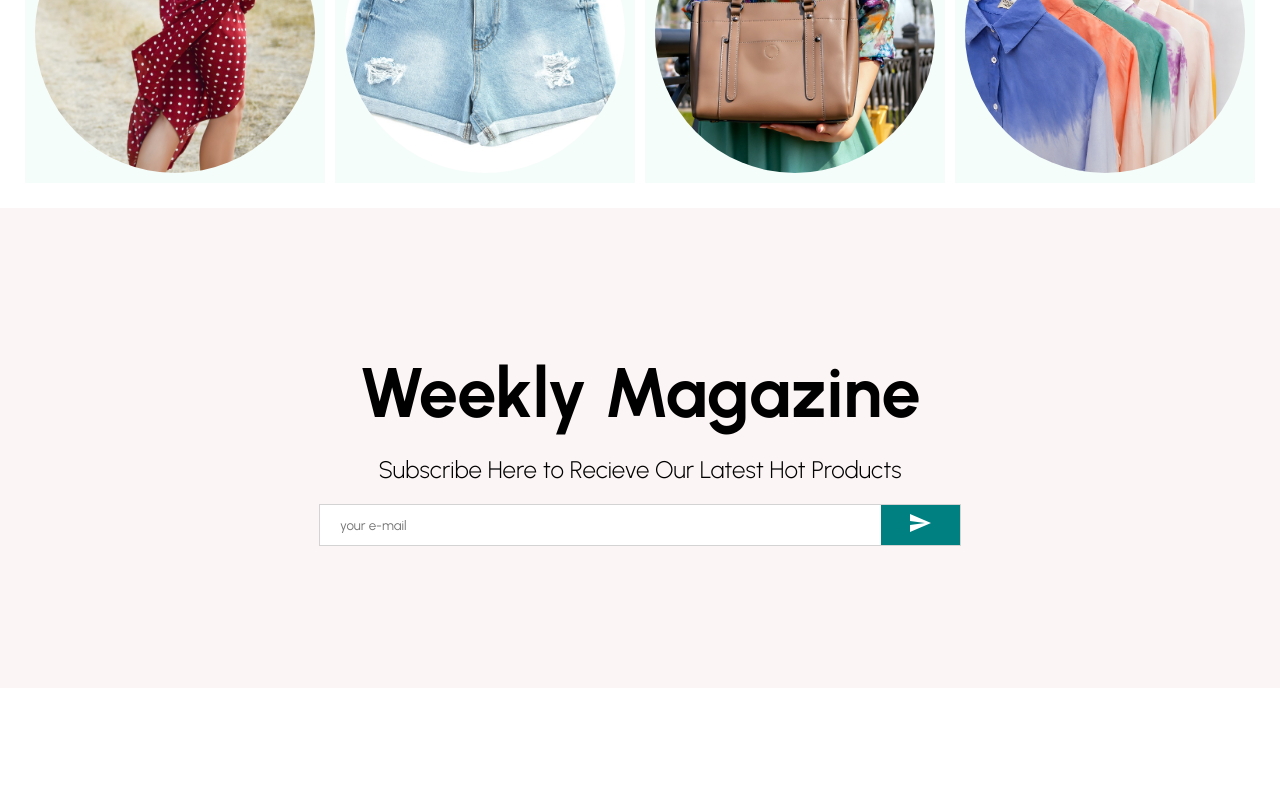
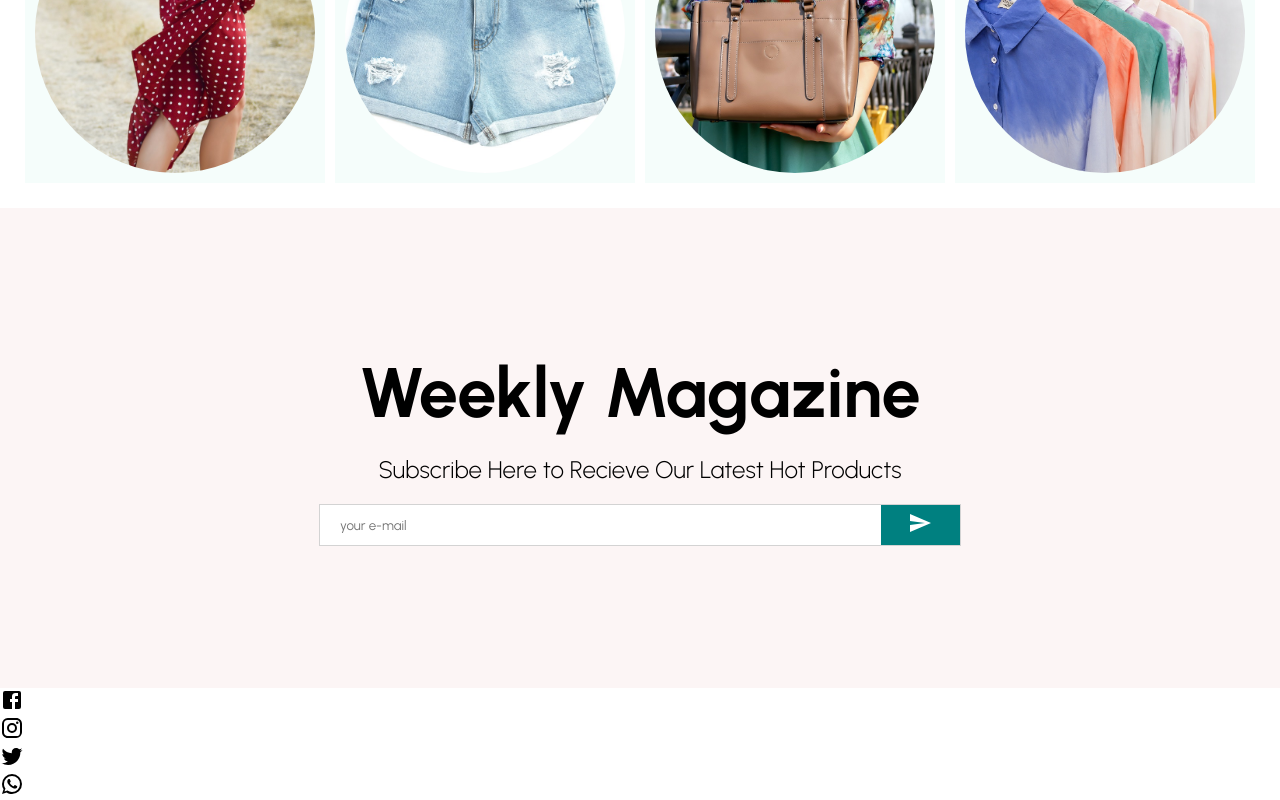
Before and after one commit to AliPooladmast/e-commerce, a React (Create React App) app: page / in a window 1280 px wide. Shown: the part 2003-2803 px from the top of the page. Before the commit the page ends 2691 px from the top, so only its background shows below. Built offline with nearby package versions, Linux system fonts and the light colour scheme.

Commit message:
feat(Footer): add logo, description and social icons to the left section of the footer

```diff
--- a/src/components/Footer/Footer.jsx
+++ b/src/components/Footer/Footer.jsx
@@ -5,7 +5,24 @@ import style from "./Footer.module.scss";
 function Footer() {
   return (
     <div className={style.Container}>
-      <div className={style.Left}></div>
+      <div className={style.Left}>
+        <div className={style.Logo}></div>
+        <div className={style.Desc}></div>
+        <div className={style.SocialContainer}>
+          <div className={style.SocialIcon}>
+            <Facebook />
+          </div>
+          <div className={style.SocialIcon}>
+            <Instagram />
+          </div>
+          <div className={style.SocialIcon}>
+            <Twitter />
+          </div>
+          <div className={style.SocialIcon}>
+            <WhatsApp />
+          </div>
+        </div>
+      </div>
       <div className={style.Center}></div>
       <div className={style.Right}></div>
     </div>
```
